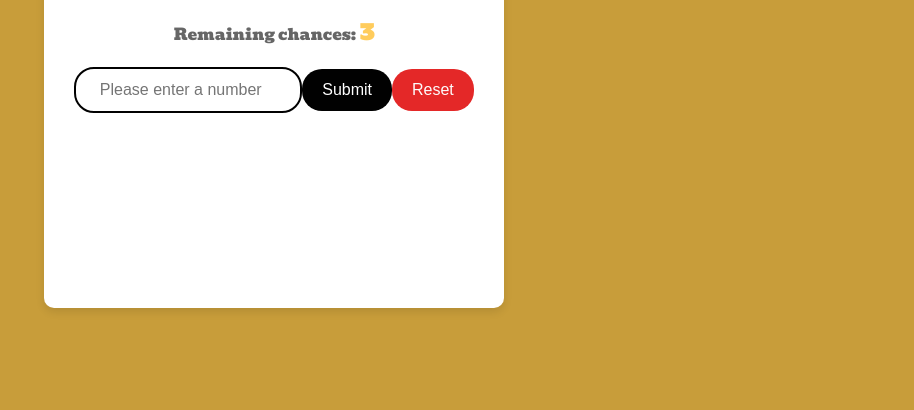
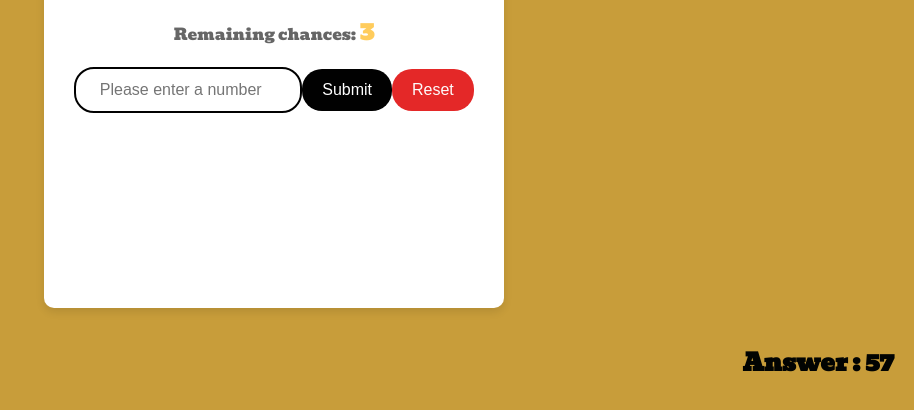
Before and after one commit to MINYOUNG-SEOK/first-noona-project, a plain HTML site: page index.html in a window 1280 px wide. Shown: the part 382-792 px from the top of the page, without its empty margins (366-1280 px from the left). Drawn offline with Linux system fonts and the light colour scheme.

Commit message:
up and down game third commit

```diff
--- a/index.html
+++ b/index.html
@@ -21,7 +21,12 @@
             <button type="submit" id="submitBtn">Submit</button>
             <button type="reset" id="resetBtn">Reset</button>
         </form>
-        <p id="result"></p>
+
+            <p id="result"></p>
+
+
+            <p id="answer"></p>
+
 
     </div>
 
--- a/main.js
+++ b/main.js
@@ -35,6 +35,10 @@ document.getElementById('attempts').textContent = attempts;
 document.getElementById('result').textContent = '';
 document.getElementById('userGuess').value = '';
 document.getElementById('userGuess').disabled = false; // 게임 재시작 시 입력 필드 활성화
+
+
+document.getElementById('answer').textContent = ''; // 초기화
+            document.getElementById('answer').textContent= `Answer : ${randomNumber}`;
 }
 
 function checkGuess(event) {
@@ -80,6 +84,7 @@ document.getElementById('attempts').textContent = attempts;
 if (attempts === 0) {
 alert(`Game Over! The answer is ${randomNumber}.`);
 document.getElementById('userGuess').disabled = true;
+submitBtn.disabled = true;
 }
 }
 }
--- a/style.css
+++ b/style.css
@@ -105,4 +105,15 @@ body {
     margin-top: 1rem; /* 간격 조정 */
     color: #333333;
     font-weight: bold;
+    margin-bottom: 0.5rem;
     }
+
+    #answer {
+        position: fixed;
+        bottom: 20px;
+        right: 20px;
+        font-size: 1.5rem; /* 반응형 폰트 크기 */
+        margin-top: 0.5rem; /* 간격 조정 */
+        font-weight: bold;
+        color: #020402; /* 정답 메시지의 색상 */
+    }
```
